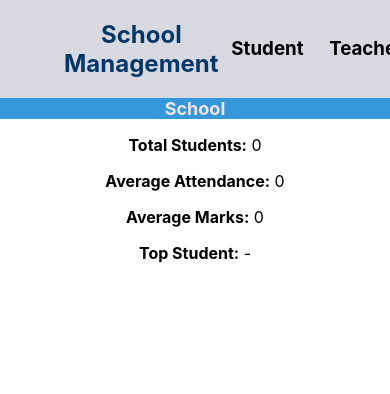
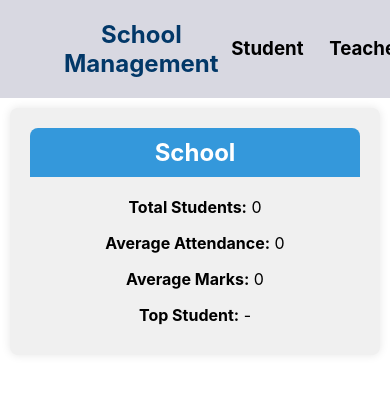
Before and after one commit to Jagadeesh-Jetti/schma, a React (Create React App) app: page /school in a window 390 px wide. Shown: the top 394 px of the page. Built offline with nearby package versions, Linux system fonts and the light colour scheme; the HTML template or start-up script is replaced by a standard one.

Commit message:
style: added styles to school component

```diff
--- a/src/pages/School/school.css
+++ b/src/pages/School/school.css
@@ -0,0 +1,61 @@
+
+.school {
+  background-color: #f0f0f0;
+  padding: 20px;
+  border-radius: 8px;
+  margin: 20px;
+  box-shadow: 0 0 10px rgba(0, 0, 0, 0.1);
+}
+
+.header {
+  background-color: #3498db;
+  color: #ffffff;
+  padding: 10px;
+  text-align: center;
+  border-radius: 8px 8px 0 0;
+}
+
+.title {
+  font-size: 24px;
+}
+
+.school-display {
+  margin-top: 20px;
+}
+
+p {
+  font-size: 18px;
+  margin-bottom: 10px;
+}
+
+
+.total-students {
+  color: #2ecc71;
+}
+
+.average-attendance {
+  color: #f39c12;
+}
+
+.average-marks {
+  color: #e74c3c;
+}
+
+.top-student {
+  color: #3498db;
+}
+
+
+@media (max-width: 768px) {
+  .school {
+    margin: 10px;
+  }
+
+  .header {
+    font-size: 20px;
+  }
+
+  p {
+    font-size: 16px;
+  }
+}
```
